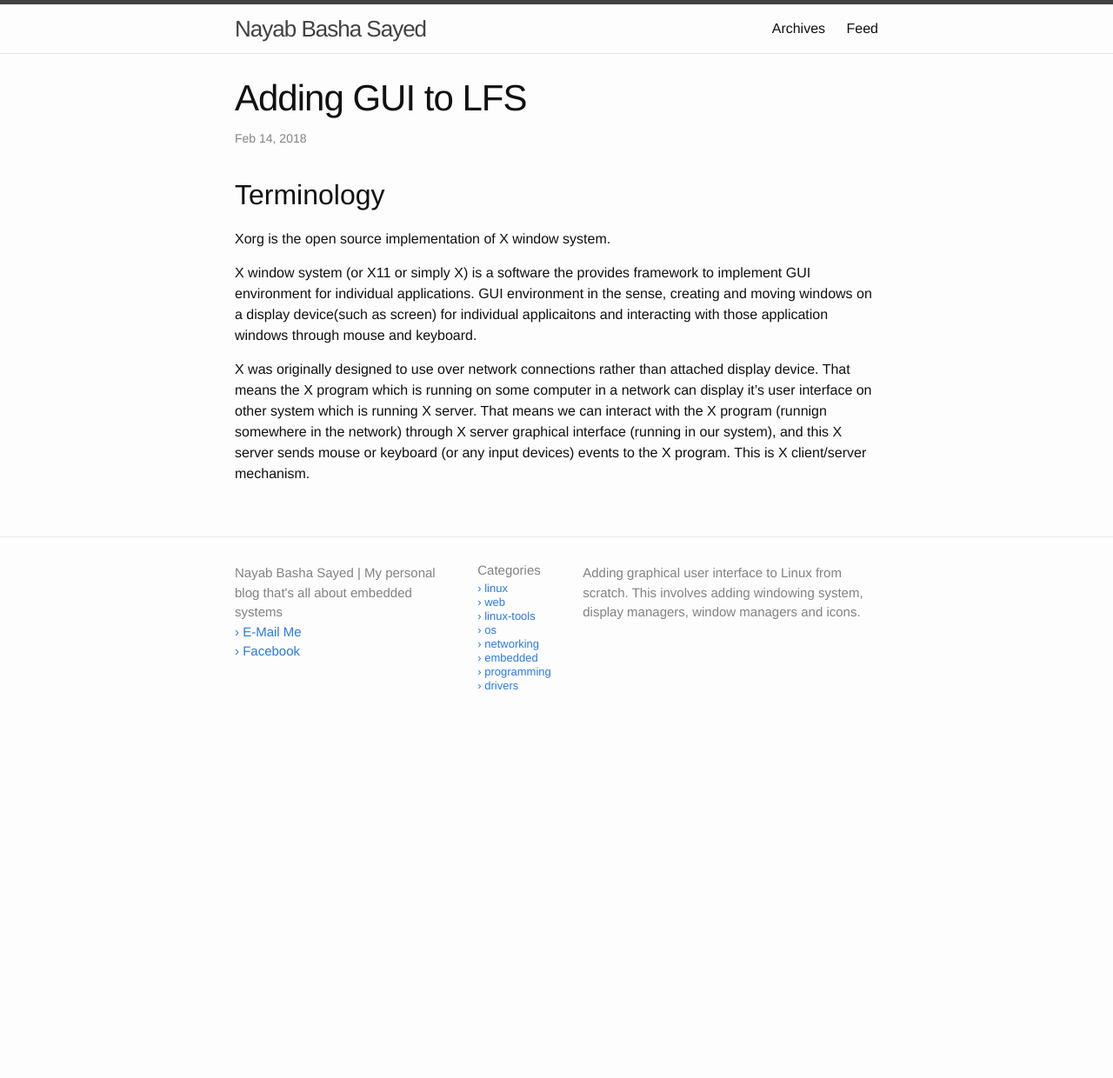
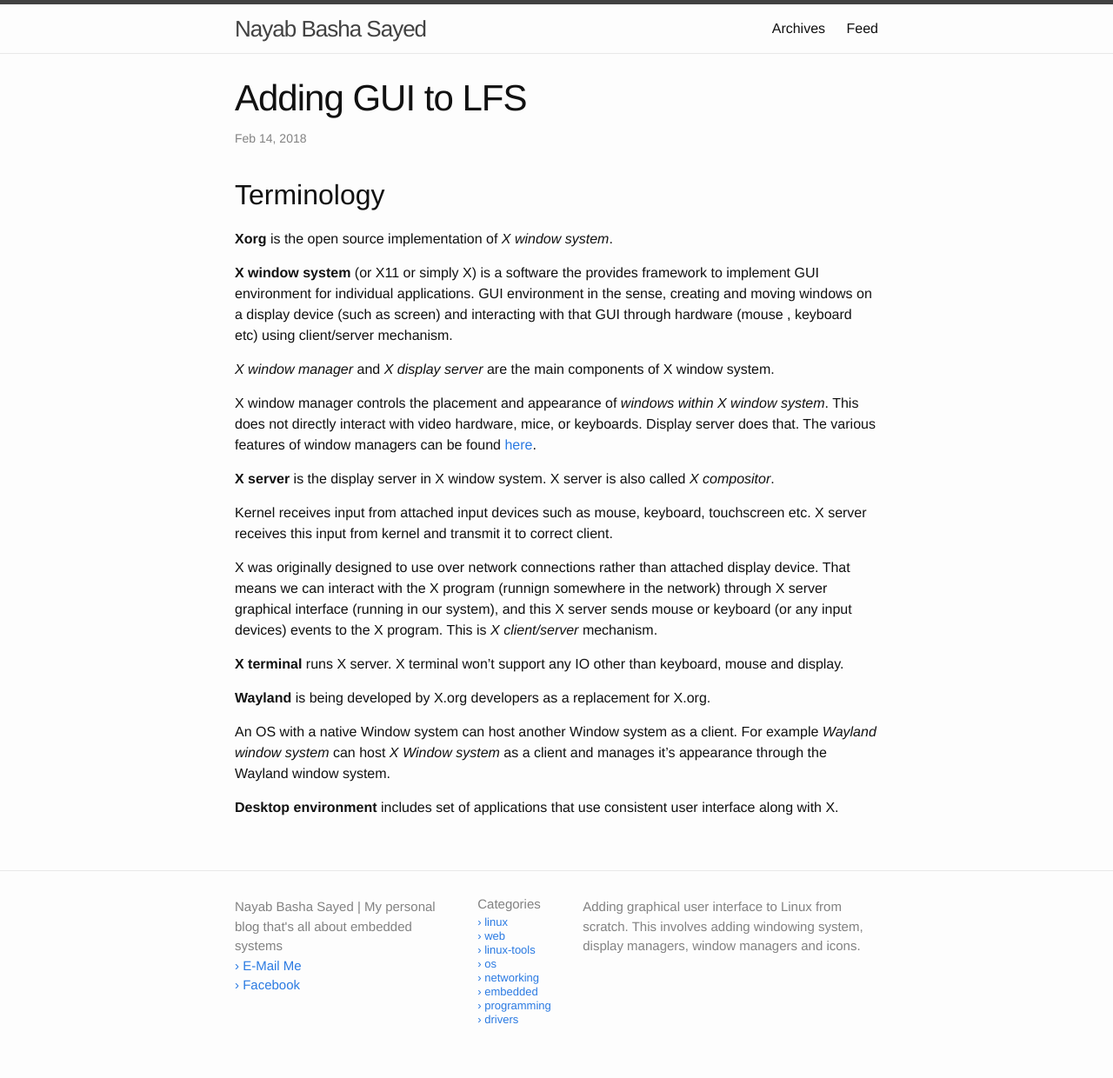
Before and after one commit to itsnayabsd/website, a Jekyll site: the page built from _posts/linux/2018-02-14-lfs-gui.md, in a window 1280 px wide. Shown: the whole page at 87% size. Built offline with Jekyll 4.4.1, drawn with Linux system fonts in a browser that asks for light colours; comment, search, counter and statistics services are not loaded; before the commit the page ends 900 px from its top, so only the background shows below that.

Commit message:
Modified 'Adding GUI to LFS' post

```diff
--- a/_posts/linux/2018-02-14-lfs-gui.md
+++ b/_posts/linux/2018-02-14-lfs-gui.md
@@ -12,11 +12,28 @@ thumbnail: /assets/img/xorg_gui.png
 rating: '4'
 ---
 ## Terminology
-Xorg is the open source implementation of X window system.
+**Xorg** is the open source implementation of *X window system*.
 
-X window system (or X11 or simply X) is a software the provides framework to implement GUI environment for individual applications. GUI environment in the sense, creating and moving windows on a display device(such as screen) for individual applicaitons and interacting with those application windows through mouse and keyboard.
+**X window system** (or X11 or simply X) is a software the provides framework to implement GUI environment for individual applications. GUI environment in the sense, creating and moving windows on a display device (such as screen) and interacting with that GUI through hardware (mouse , keyboard etc) using client/server mechanism.
 
   {% if jekyll.environment == 'production' and page.google_adsense %}
   {% include goog_inart_2par.html %}
   {% endif %}
-X was originally designed to use over network connections rather than attached display device. That means the X program which is running on some computer in a network can display it's user interface on other system which is running X server. That means we can interact with the X program (runnign somewhere in the network) through X server graphical interface (running in our system), and this X server sends mouse or keyboard (or any input devices) events to the X program. This is X client/server mechanism.
+
+*X window manager* and *X display server* are the main components of X window system.
+
+X window manager controls the placement and appearance of *windows within X window system*. This does not directly interact with video hardware, mice, or keyboards. Display server does that. The various features of window managers can be found [here](https://en.wikipedia.org/wiki/Window_manager#Features_and_facilities_of_window_managers).
+
+**X server** is the display server in X window system. X server is also called *X compositor*.
+
+Kernel receives input from attached input devices such as mouse, keyboard, touchscreen etc. X server receives this input from kernel and transmit it to correct client.
+
+X was originally designed to use over network connections rather than attached display device. That means we can interact with the X program (runnign somewhere in the network) through X server graphical interface (running in our system), and this X server sends mouse or keyboard (or any input devices) events to the X program. This is *X client/server* mechanism.
+
+**X terminal** runs X server. X terminal won't support any IO other than keyboard, mouse and display.
+
+**Wayland** is being developed by X.org developers as a replacement for X.org.
+
+An OS with a native Window system can host another Window system as a client. For example *Wayland window system* can host *X Window system* as a client and manages it's appearance through the Wayland window system.
+
+**Desktop environment** includes set of applications that use consistent user interface along with X.
```
